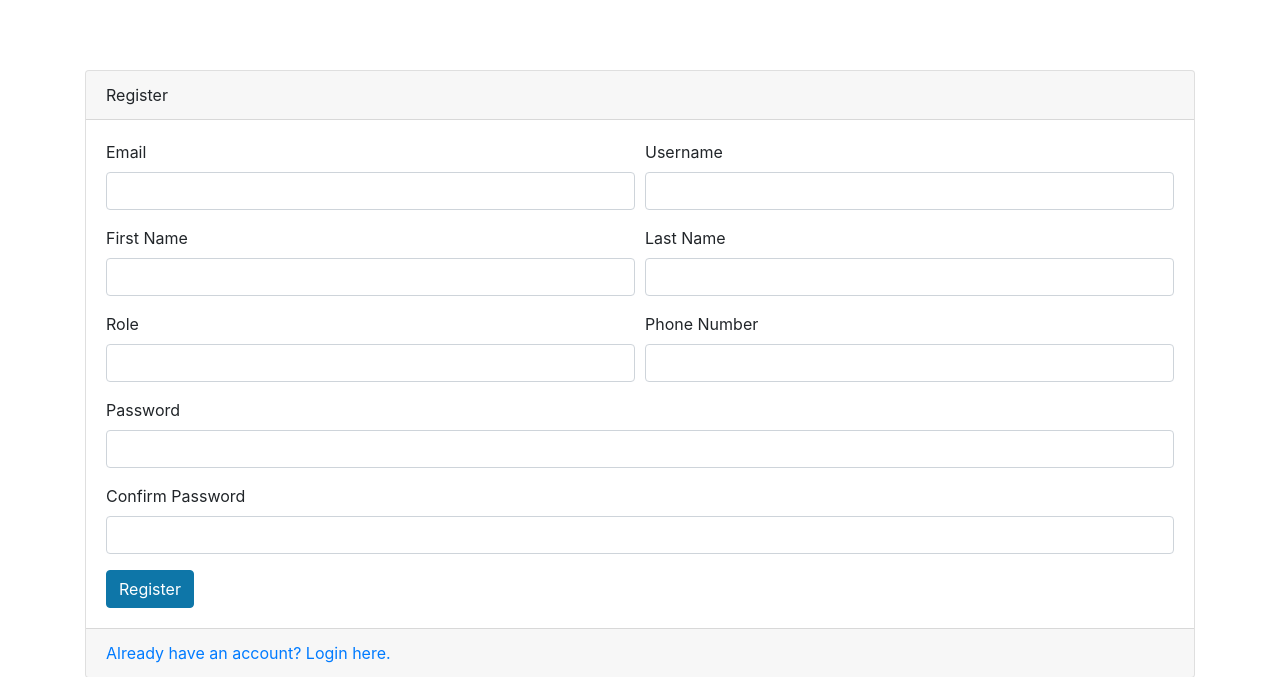
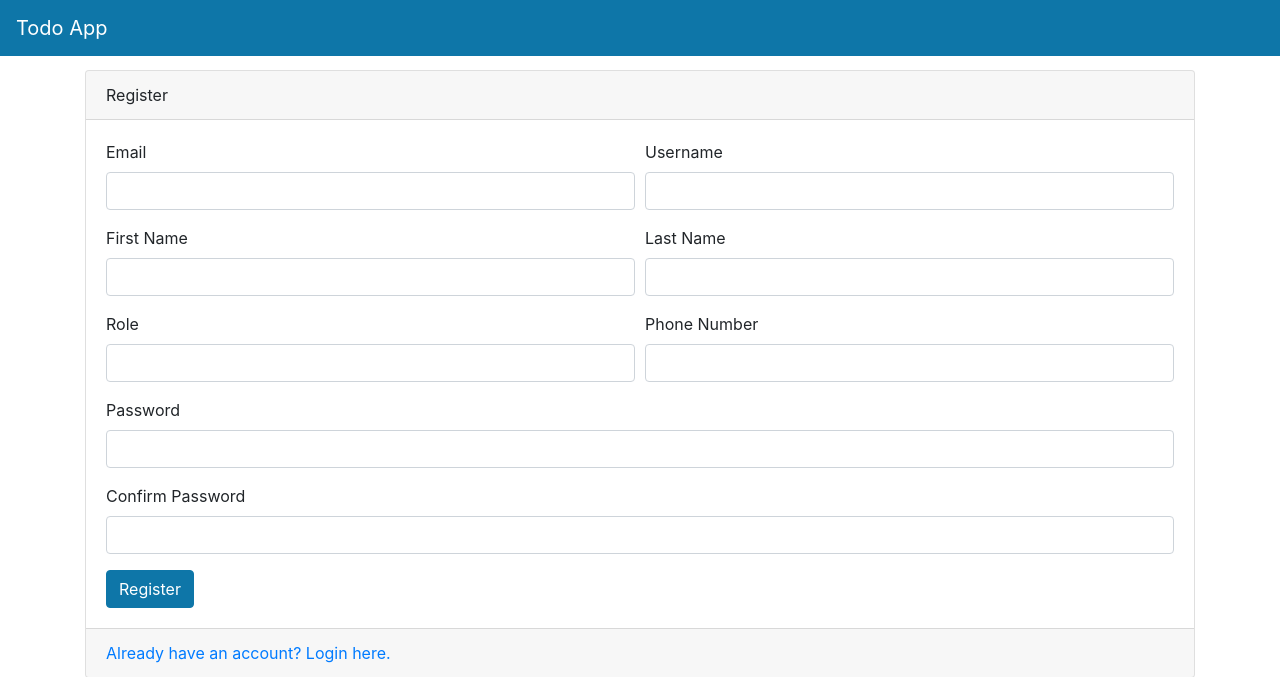
Before and after one commit to ymw0331/todoapp, a FastAPI app: page /auth/register-page in a window 1280 px wide. Shown: the top 677 px of the page. Run offline with FastAPI, Linux system fonts and the light colour scheme; some libraries are stand-ins or nearby versions.

Commit message:
feat: nav bar

```diff
--- a/templates/layout.html
+++ b/templates/layout.html
@@ -9,6 +9,8 @@
 </head>
 
 <body>
+    {% include "navbar.html" %}
+
     {% block content %}
 
     {% endblock %}
--- /dev/null
+++ b/templates/navbar.html
@@ -0,0 +1,30 @@
+<div>
+
+    <nav class="navbar navbar-expand-md navbar-dark main-color fixed-top">
+
+        <a class="navbar-brand" href="#">Todo App</a>
+
+        <button class="navbar-toggler" type="button" data-toggle="collapse" data-target="#navbarNav"
+            aria-controls="navbarNav" aria-expanded="false" aria-label="Toggle navigation">
+            <span class="navbar-toggler-icon"></span>
+        </button>
+
+        <div class="collapse navbar-collapse" id="navbarNav">
+            <ul class="navbar-nav">
+                {% if user %}
+                <li class="nav-item active">
+                    <a class="nav-link" href="/todos/todo-page">Home</a>
+                </li>
+                {% endif %}
+            </ul>
+
+            <ul class="navbar-nav ml-auto">
+                {% if user %}
+                <li class="nav-item active">
+                    <a type="button" onclick="logout()" class="btn btn-outline-light text-white">Logout</a>
+                </li>
+                {% endif %}
+            </ul>
+    </nav>
+
+</div>
```
